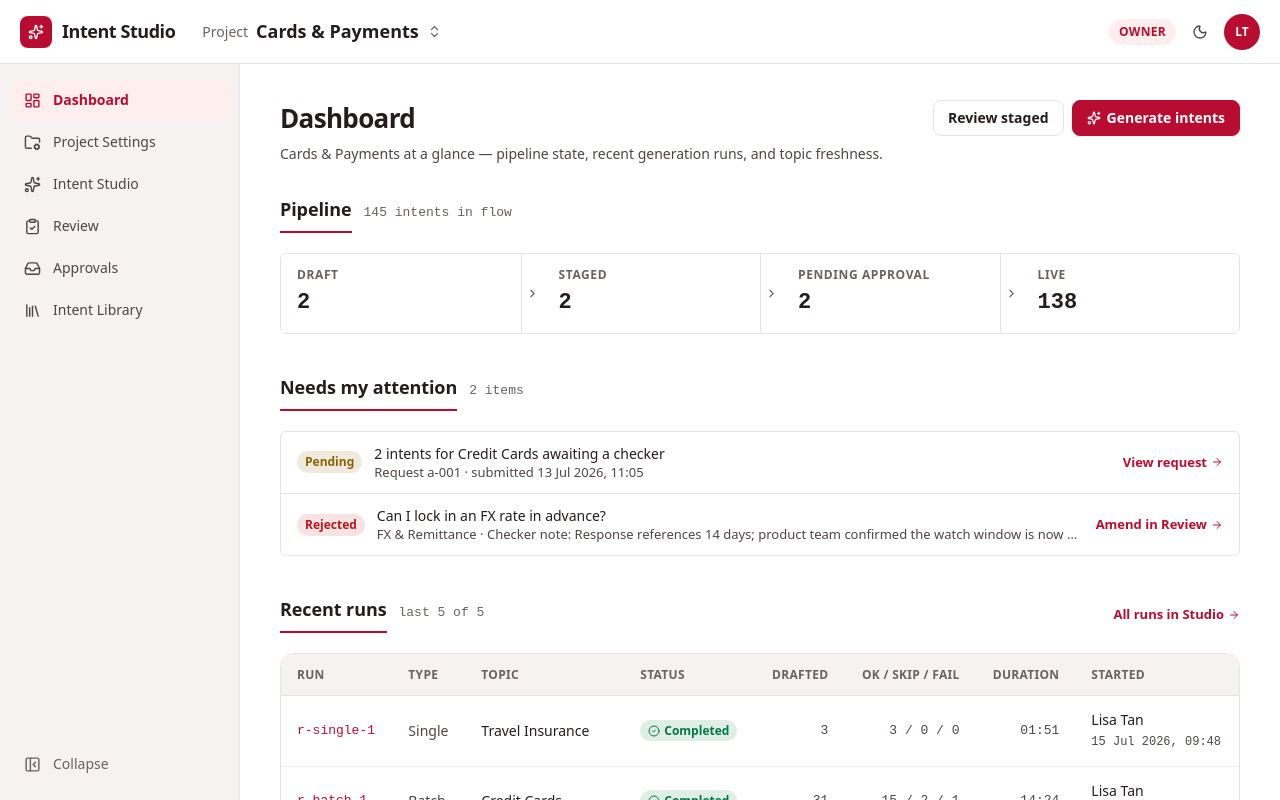
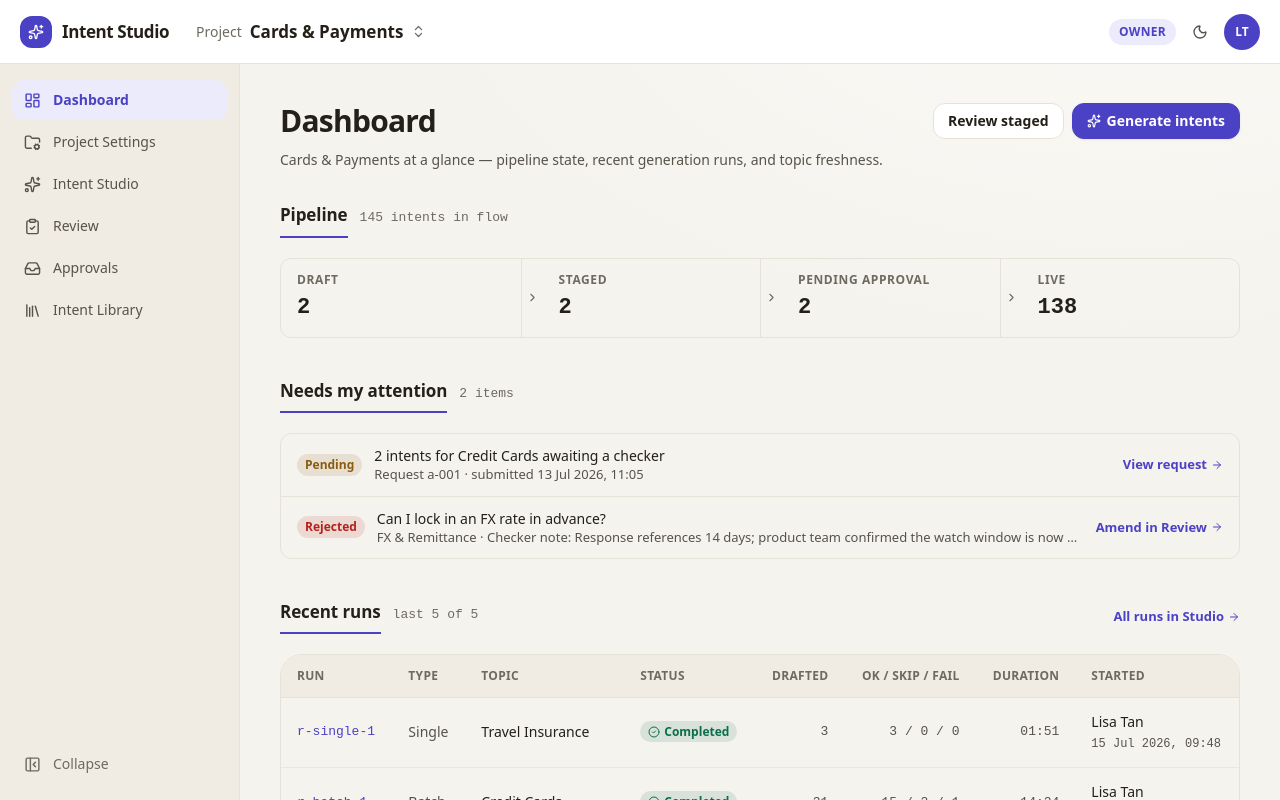
Before and after one commit to xiaodoushabing/chatbot-chat-BO, a React (Vite) app: page / in a window 1280 px wide. Both pictures are taken after typing "Sample", "Sample123" into the empty fields and a click on the button "Sign In". Built offline with nearby package versions, Linux system fonts and the light colour scheme.

Commit message:
Guided Canvas foundation: warm canvas + white cards + indigo-violet tokens (light + dark), Fraunces + Hanken fonts, DESIGN.md rewritten

```diff
--- a/package.json
+++ b/package.json
@@ -10,6 +10,8 @@
     "lint": "tsc --noEmit"
   },
   "dependencies": {
+    "@fontsource-variable/fraunces": "^5.2.9",
+    "@fontsource-variable/hanken-grotesk": "^5.2.8",
     "@fontsource-variable/instrument-sans": "^5.2.0",
     "@fontsource-variable/jetbrains-mono": "^5.2.0",
     "clsx": "^2.1.1",
--- a/src/index.css
+++ b/src/index.css
@@ -1,51 +1,119 @@
 @import 'tailwindcss';
-@import '@fontsource-variable/instrument-sans';
+@import '@fontsource-variable/fraunces';
+@import '@fontsource-variable/hanken-grotesk';
 @import '@fontsource-variable/jetbrains-mono';
 
-/* ── Theme tokens: Gallery (light) / Deep Harbor (dark) — see DESIGN.md ── */
-/* Light — "Proof Room": paper-white, warm graphite ink, deep carmine stamp */
+/* ─────────────────────────────────────────────────────────────
+   Guided Canvas — warm off-white canvas, white cards, indigo-violet
+   accent, Fraunces display + Hanken Grotesk UI. Committed light.
+   ───────────────────────────────────────────────────────────── */
 :root {
-  --bg: oklch(1 0 0);
-  --surface-2: oklch(0.965 0.005 20);
-  --surface-3: oklch(0.945 0.006 20);
-  --ink: oklch(0.24 0.012 20);
-  --ink-2: oklch(0.4 0.012 20);
-  --ink-3: oklch(0.5 0.012 20);
-  --border: oklch(0.922 0.005 20);
-  --accent: oklch(0.5 0.195 20);
-  --accent-press: oklch(0.43 0.18 20);
-  --on-accent: oklch(1 0 0);
-  --accent-wash: oklch(0.962 0.018 20);
-  --ok: oklch(0.5 0.13 155);
-  --warn: oklch(0.52 0.12 80);
-  --err: oklch(0.5 0.19 27);
-  --info: oklch(0.48 0.1 250);
-  --shadow-soft: 0 1px 2px oklch(0.2 0.01 20 / 0.04), 0 2px 10px oklch(0.2 0.01 20 / 0.05);
-  --shadow-pop: 0 4px 20px oklch(0.2 0.01 20 / 0.08), 0 18px 50px oklch(0.2 0.01 20 / 0.12);
+  --canvas: #f5f3ee; /* warm off-white page */
+  --canvas-2: #efebe3; /* deeper warm edge */
+  --bg: #ffffff; /* card / surface */
+  --surface-2: #f0ece3; /* soft warm well (seg tracks, subtle fills) */
+  --surface-3: #e9e4da; /* deeper well */
+
+  --ink: #242019; /* warm near-black */
+  --ink-2: #57524a; /* muted (AA on white) */
+  --ink-3: #6e6a60; /* captions (AA on white) */
+  --border: #e7e2d8; /* warm hairline */
+  --border-soft: #f0ece3;
+
+  --accent: #4b41c4; /* considered indigo-violet */
+  --accent-press: #3a31a6;
+  --on-accent: #ffffff;
+  --accent-wash: #ecebfb; /* pale violet wash */
+  --accent-wash-2: #dedcf7;
+
+  /* governance state palette (named to match the intent lifecycle) */
+  --draft: #65615a;
+  --draft-bg: #eeebe3;
+  --staged: #8a5b10; /* ochre */
+  --staged-bg: #fbf0dc;
+  --pending: #4b41c4;
+  --pending-bg: #ecebfb;
+  --live: #0a6e4b; /* emerald */
+  --live-bg: #ddf3e9;
+
+  /* semantic aliases (kept for existing component code) */
+  --ok: #0a6e4b;
+  --ok-bg: #ddf3e9;
+  --warn: #8a5b10;
+  --warn-bg: #fbf0dc;
+  --err: #b32218;
+  --err-bg: #fbe6e3;
+  --info: #4b41c4;
+  --info-bg: #ecebfb;
+
+  --radius-ctl: 11px;
+  --radius-field: 12px;
+  --radius-md: 16px;
+  --radius-card: 22px;
+
+  --ease-out: cubic-bezier(0.22, 0.61, 0.36, 1);
+  --ease-soft: cubic-bezier(0.4, 0, 0.2, 1);
+
+  --shadow-soft: 0 1px 2px rgba(40, 34, 22, 0.05), 0 1px 3px rgba(40, 34, 22, 0.04);
+  --shadow-2: 0 4px 10px rgba(40, 34, 22, 0.05), 0 12px 26px rgba(40, 34, 22, 0.06);
+  --shadow-pop: 0 10px 24px rgba(40, 34, 22, 0.08), 0 26px 60px rgba(40, 34, 22, 0.1);
+  --shadow-accent: 0 10px 26px rgba(75, 65, 196, 0.24);
+
+  --z-dropdown: 10;
+  --z-sticky: 20;
+  --z-overlay: 30;
+  --z-modal: 40;
+  --z-toast: 50;
+  --z-tooltip: 60;
 }
 
-/* Dark — "Night Desk": warm graphite-black, luminous carmine-rose signal */
+/* Guided Canvas — dark: the same warm, calm identity after hours. */
 .dark {
-  --bg: oklch(0.205 0.008 20);
-  --surface-2: oklch(0.17 0.007 20);
-  --surface-3: oklch(0.245 0.009 20);
-  --ink: oklch(0.93 0.005 20);
-  --ink-2: oklch(0.76 0.008 20);
-  --ink-3: oklch(0.64 0.008 20);
-  --border: oklch(0.3 0.009 20);
-  --accent: oklch(0.68 0.17 16);
-  --accent-press: oklch(0.62 0.17 16);
-  --on-accent: oklch(0.18 0.03 16);
-  --accent-wash: oklch(0.28 0.045 16);
-  --ok: oklch(0.75 0.14 155);
-  --warn: oklch(0.8 0.13 85);
-  --err: oklch(0.72 0.17 22);
-  --info: oklch(0.76 0.1 250);
-  --shadow-soft: 0 1px 2px oklch(0.1 0.01 20 / 0.35), 0 2px 10px oklch(0.1 0.01 20 / 0.4);
-  --shadow-pop: 0 4px 20px oklch(0.06 0.01 20 / 0.5), 0 18px 50px oklch(0.06 0.01 20 / 0.55);
+  --canvas: #1a1712;
+  --canvas-2: #131109;
+  --bg: #24211b; /* elevated warm card */
+  --surface-2: #2c281f;
+  --surface-3: #34302a;
+
+  --ink: #efe9de;
+  --ink-2: #b7b0a2;
+  --ink-3: #928a7d;
+  --border: #39342b;
+  --border-soft: #2c281f;
+
+  --accent: #9488f7; /* luminous violet */
+  --accent-press: #a89ef9;
+  --on-accent: #17132e; /* dark ink on light violet */
+  --accent-wash: #2a2447;
+  --accent-wash-2: #342d59;
+
+  --draft: #a49d90;
+  --draft-bg: #2c281f;
+  --staged: #e0a94e;
+  --staged-bg: #382c1a;
+  --pending: #9488f7;
+  --pending-bg: #2a2447;
+  --live: #4cc98d;
+  --live-bg: #16342633;
+
+  --ok: #4cc98d;
+  --ok-bg: #16342633;
+  --warn: #e0a94e;
+  --warn-bg: #382c1a;
+  --err: #f0897e;
+  --err-bg: #3a1d1a;
+  --info: #9488f7;
+  --info-bg: #2a2447;
+
+  --shadow-soft: 0 1px 2px rgba(0, 0, 0, 0.4), 0 1px 3px rgba(0, 0, 0, 0.35);
+  --shadow-2: 0 4px 12px rgba(0, 0, 0, 0.45), 0 14px 30px rgba(0, 0, 0, 0.4);
+  --shadow-pop: 0 12px 28px rgba(0, 0, 0, 0.5), 0 28px 64px rgba(0, 0, 0, 0.55);
+  --shadow-accent: 0 10px 28px rgba(75, 65, 196, 0.4);
 }
 
 @theme inline {
+  --color-canvas: var(--canvas);
+  --color-canvas-2: var(--canvas-2);
   --color-bg: var(--bg);
   --color-surface-2: var(--surface-2);
   --color-surface-3: var(--surface-3);
@@ -53,46 +121,56 @@
   --color-ink-2: var(--ink-2);
   --color-ink-3: var(--ink-3);
   --color-line: var(--border);
+  --color-line-soft: var(--border-soft);
+
   --color-accent: var(--accent);
   --color-accent-press: var(--accent-press);
   --color-on-accent: var(--on-accent);
   --color-accent-wash: var(--accent-wash);
+  --color-accent-wash-2: var(--accent-wash-2);
+
+  --color-draft: var(--draft);
+  --color-draft-bg: var(--draft-bg);
+  --color-staged: var(--staged);
+  --color-staged-bg: var(--staged-bg);
+  --color-pending: var(--pending);
+  --color-pending-bg: var(--pending-bg);
+  --color-live: var(--live);
+  --color-live-bg: var(--live-bg);
+
   --color-ok: var(--ok);
+  --color-ok-bg: var(--ok-bg);
   --color-warn: var(--warn);
+  --color-warn-bg: var(--warn-bg);
   --color-err: var(--err);
+  --color-err-bg: var(--err-bg);
   --color-info: var(--info);
+  --color-info-bg: var(--info-bg);
 
-  --font-sans: 'Instrument Sans Variable', system-ui, sans-serif;
+  --font-sans: 'Hanken Grotesk Variable', system-ui, sans-serif;
+  --font-display: 'Fraunces Variable', 'Fraunces', Georgia, serif;
   --font-mono: 'JetBrains Mono Variable', ui-monospace, 'SF Mono', monospace;
 
-  /* refined modern scale — readable, roomy, hierarchy via weight+space not raw size */
-  --text-2xs: 0.75rem; /* 12 — pills, badges, tiny labels */
-  --text-xs: 0.8125rem; /* 13 — meta, column headers */
-  --text-sm: 0.875rem; /* 14 — table cells, secondary */
-  --text-base: 0.9375rem; /* 15 — body, controls */
-  --text-md: 1.125rem; /* 18 — section heads */
-  --text-lg: 1.375rem; /* 22 — panel titles */
-  --text-xl: 1.625rem; /* 26 — page titles */
-  --text-2xl: 2rem; /* 32 — login only */
+  /* readable modern scale */
+  --text-2xs: 0.75rem; /* 12 */
+  --text-xs: 0.8125rem; /* 13 */
+  --text-sm: 0.875rem; /* 14 */
+  --text-base: 0.9375rem; /* 15 — body */
+  --text-md: 1.0625rem; /* 17 */
+  --text-lg: 1.375rem; /* 22 — display titles */
+  --text-xl: 1.875rem; /* 30 — page titles */
+  --text-2xl: 2.5rem; /* 40 */
 
-  --radius-ctl: 6px;
-  --radius-field: 8px;
-  --radius-card: 14px;
+  --radius-ctl: var(--radius-ctl);
+  --radius-field: var(--radius-field);
+  --radius-md: var(--radius-md);
+  --radius-card: var(--radius-card);
 
-  --ease-out: cubic-bezier(0.22, 1, 0.36, 1);
-
+  --ease-out: var(--ease-out);
   --shadow-soft: var(--shadow-soft);
+  --shadow-2: var(--shadow-2);
   --shadow-pop: var(--shadow-pop);
-}
-
-/* semantic z-scale */
-:root {
-  --z-dropdown: 10;
-  --z-sticky: 20;
-  --z-overlay: 30;
-  --z-modal: 40;
-  --z-toast: 50;
-  --z-tooltip: 60;
+  --shadow-accent: var(--shadow-accent);
 }
 
 html {
@@ -103,19 +181,31 @@ html.dark {
 }
 
 body {
-  @apply bg-bg text-ink font-sans text-base antialiased;
-  transition: background-color 120ms var(--ease-out), color 120ms var(--ease-out);
+  @apply text-ink font-sans text-base antialiased;
+  background:
+    radial-gradient(1200px 700px at 88% -10%, #fbfaf6 0%, rgba(251, 250, 246, 0) 60%),
+    var(--canvas);
+  min-height: 100vh;
+  text-rendering: optimizeLegibility;
+  transition: background-color 140ms var(--ease-out), color 140ms var(--ease-out);
+}
+.dark body {
+  background:
+    radial-gradient(1200px 700px at 88% -10%, rgba(75, 65, 196, 0.1) 0%, rgba(75, 65, 196, 0) 60%),
+    var(--canvas);
 }
 
-/* mono data role always aligns digits */
 .font-mono {
   font-variant-numeric: tabular-nums;
 }
+.font-display {
+  font-family: var(--font-display);
+  font-optical-sizing: auto;
+}
 
-/* shared focus ring */
 :focus-visible {
-  outline: 2px solid var(--accent);
-  outline-offset: 1px;
+  outline: 2.5px solid var(--accent);
+  outline-offset: 2px;
 }
 
 @media (prefers-reduced-motion: reduce) {
```
Also changed, not shown: 2 other files (tests, documents, lock files or other folders).
